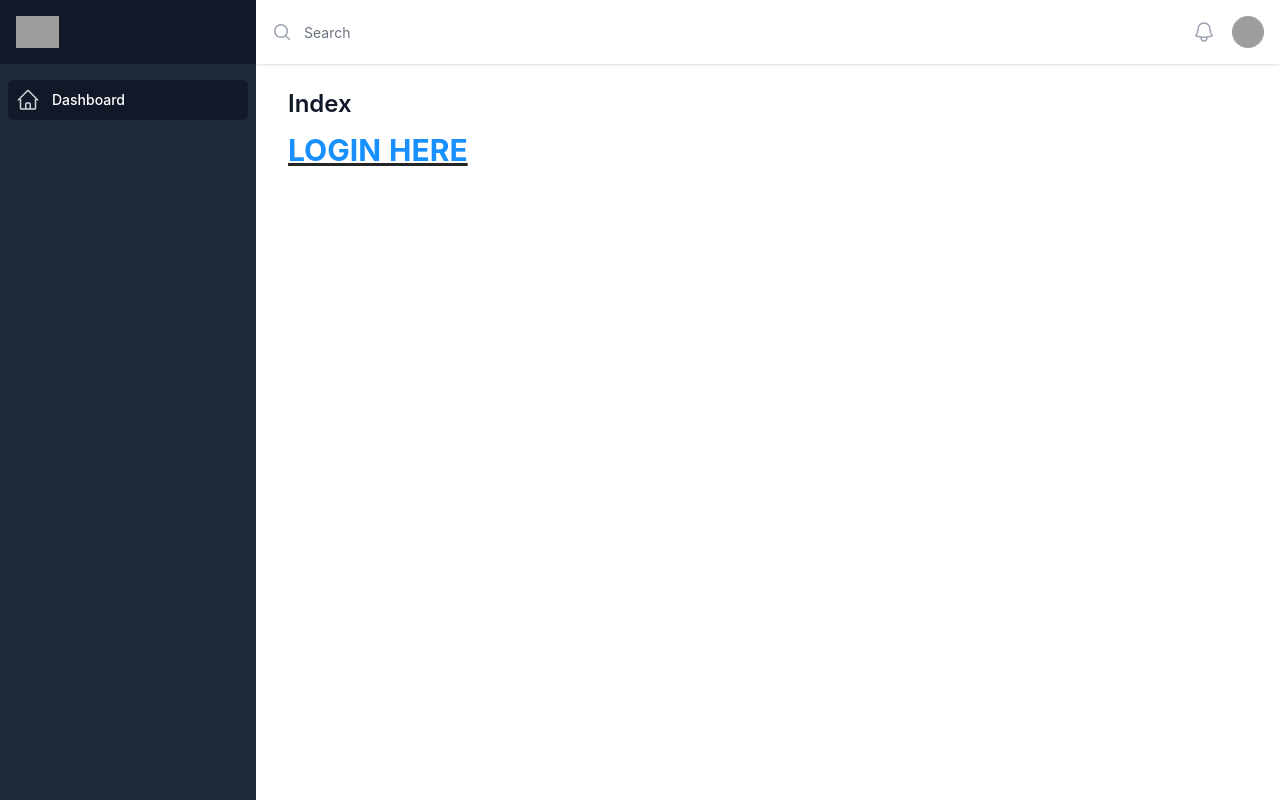
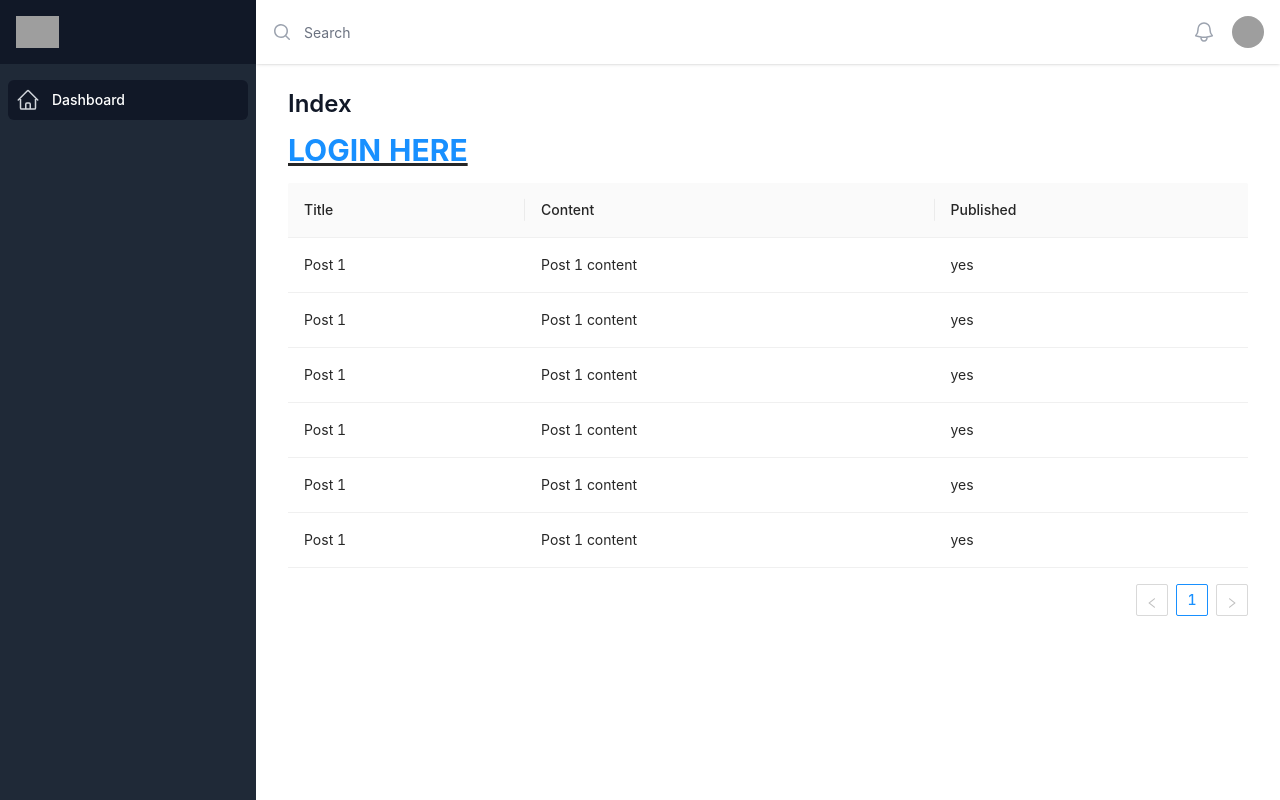
Before and after one commit to islarky88/proxi-studios-test, a Nuxt app: page / in a window 1280 px wide. Built offline with nearby package versions, Linux system fonts and the light colour scheme; grey boxes are pictures that could not be loaded.

Commit message:
initial <a-table>

```diff
--- a/pages/index.vue
+++ b/pages/index.vue
@@ -3,6 +3,13 @@
     <h1 class="text-3xl font-bold underline">
       <nuxt-link to="/login">LOGIN HERE</nuxt-link>
     </h1>
+    <a-table :dataSource="dataSource" :columns="columns">
+      <template #bodyCell="{ column, record }">
+        <template v-if="column.key === 'published'">
+          {{ record[column.key] ? 'yes' : 'no' }}
+        </template>
+      </template>
+    </a-table>
   </div>
 </template>
 
@@ -17,6 +24,86 @@ console.log(authStore.isAuth);
 console.log(authStore.test);
 
 console.log('result :>> ', authStore.user);
+
+const columns = [
+  {
+    title: 'Title',
+    dataIndex: 'title',
+    key: 'title',
+  },
+  {
+    title: 'Content',
+    dataIndex: 'content',
+    key: 'content',
+  },
+  {
+    title: 'Published',
+    dataIndex: 'published',
+    key: 'published',
+  },
+  // {
+  //   title: 'Created At',
+  //   dataIndex: 'createdAt',
+  //   key: 'createdAt',
+  // },
+];
+
+const dataSource = [
+  {
+    id: 1,
+    title: 'Post 1',
+    content: 'Post 1 content',
+    published: true,
+    createdAt: new Date(),
+  },
+  {
+    id: 1,
+    title: 'Post 1',
+    content: 'Post 1 content',
+    published: true,
+    createdAt: new Date(),
+  },
+  {
+    id: 1,
+    title: 'Post 1',
+    content: 'Post 1 content',
+    published: true,
+    createdAt: new Date(),
+  },
+  {
+    id: 1,
+    title: 'Post 1',
+    content: 'Post 1 content',
+    published: true,
+    createdAt: new Date(),
+  },
+  {
+    id: 1,
+    title: 'Post 1',
+    content: 'Post 1 content',
+    published: true,
+    createdAt: new Date(),
+  },
+  {
+    id: 1,
+    title: 'Post 1',
+    content: 'Post 1 content',
+    published: true,
+    createdAt: new Date(),
+  },
+];
+
+// const result = await $fetch('/api/post/get-posts', {
+//   method: 'POST',
+//   body: {
+//     userId: 1,
+//   },
+//   headers: {
+//     authorization: 'Bearer ' + authStore.token,
+//   },
+// });
+
+// const posts = result.result;
 </script>
 
 <style scoped></style>
```
